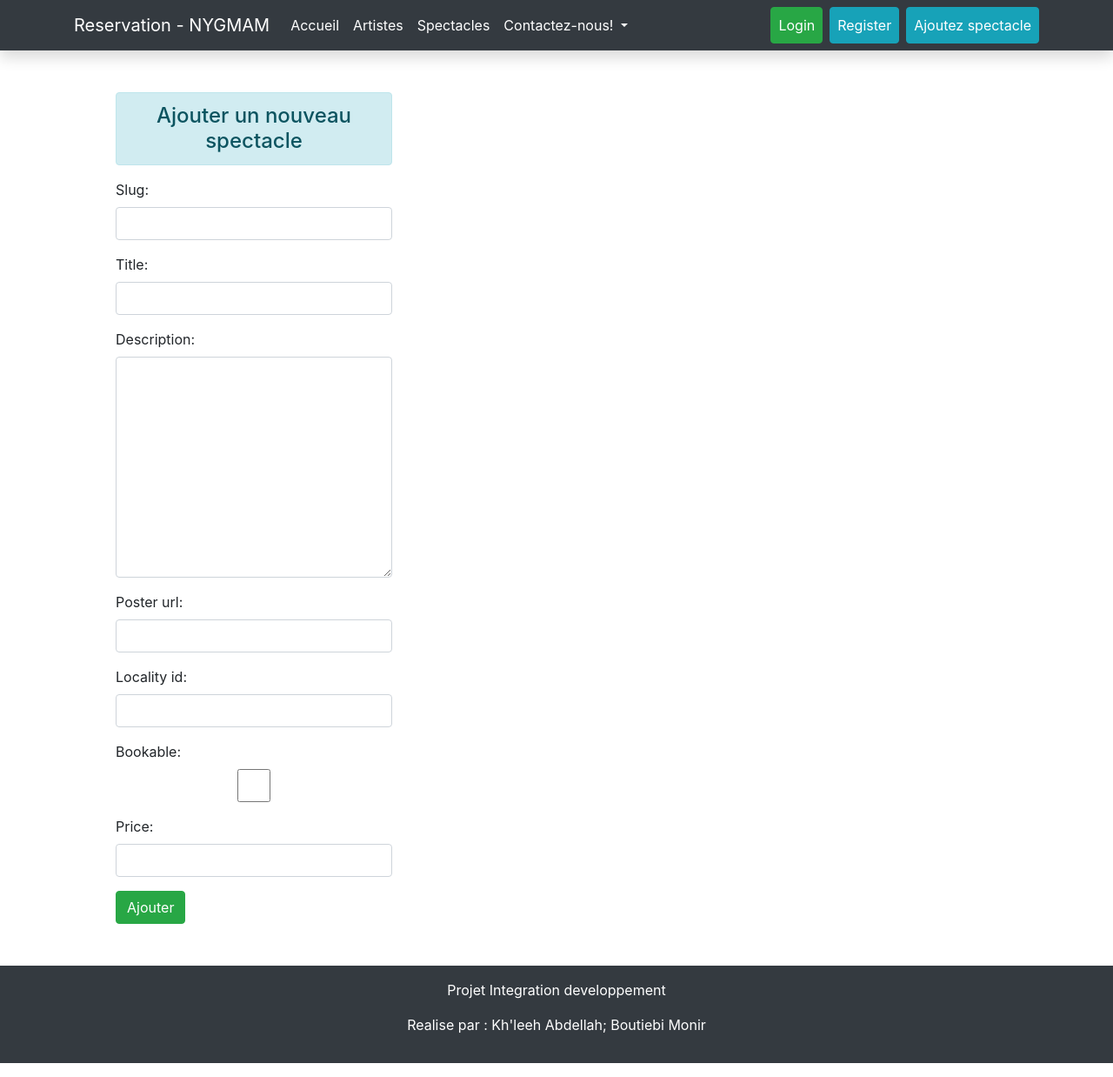
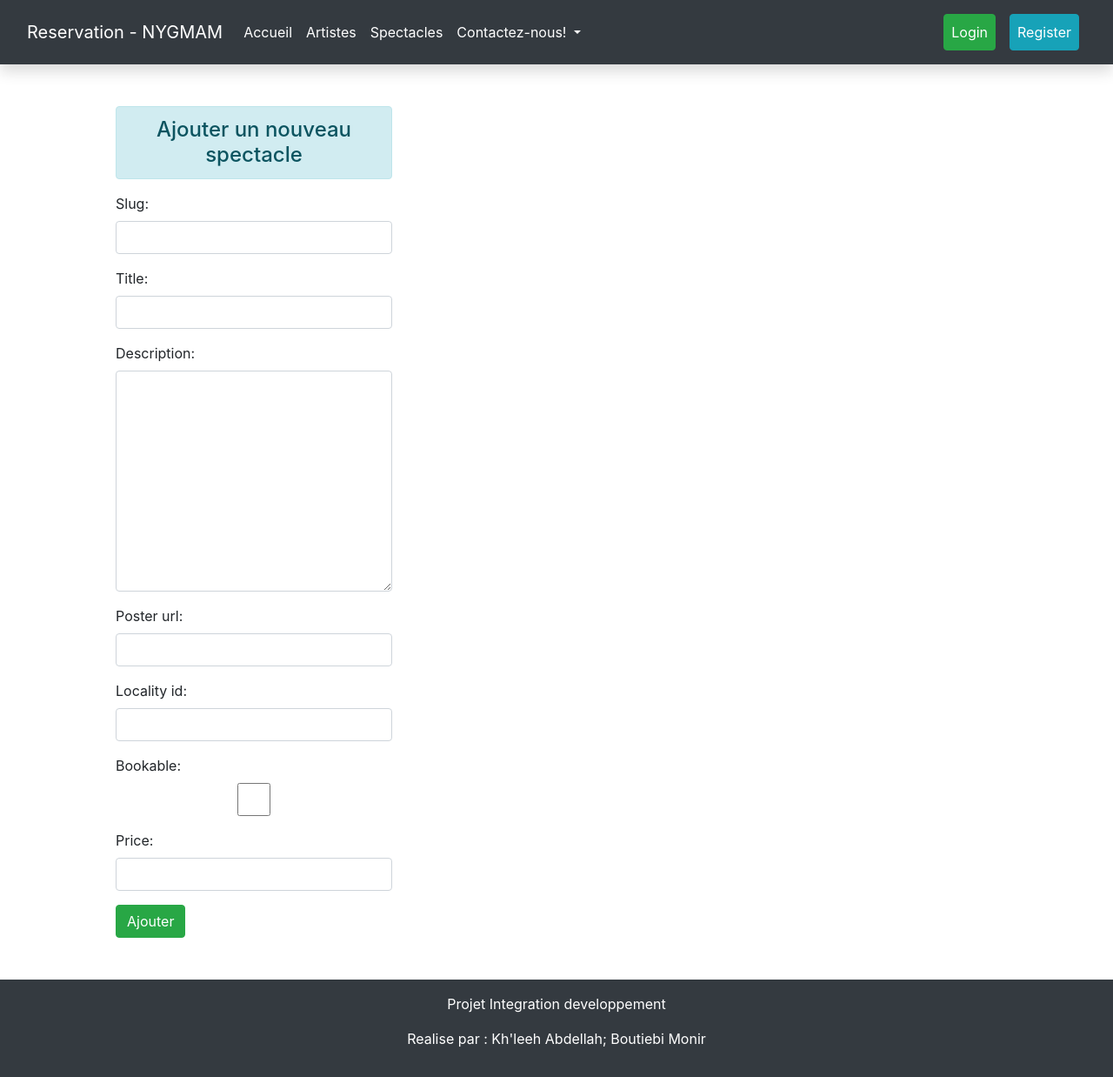
Before and after one commit to abdellahkh/labo-PID, a Django app: page /addandshow in a window 1280 px wide. Shown: the whole page at 87% size. Run offline with Django 4.2, Linux system fonts and the light colour scheme.

Commit message:
ajout calendrier, custom on navbar

```diff
--- a/reservation/templates/base.html
+++ b/reservation/templates/base.html
@@ -11,58 +11,7 @@
     <title>{% block title %} {% endblock%}</title>
   </head>
   <body>
-    <nav class="navbar navbar-expand-lg navbar-light bg-light bg-dark shadow">
-        <div class="container">
-        <a class="navbar-brand text-white" href="/">Reservation - NYGMAM</a>
-        <button class="navbar-toggler" type="button" data-toggle="collapse" data-target="#navbarNavDropdown" aria-controls="navbarNavDropdown" aria-expanded="false" aria-label="Toggle navigation">
-          <span class="navbar-toggler-icon"></span>
-        </button>
-        <div class="collapse navbar-collapse" id="navbarNavDropdown">
-          <ul class="navbar-nav">
-            <li class="nav-item active">
-              <a class="nav-link text-white" href="/">Accueil<span class="sr-only">(current)</span></a>
-            </li>
-            <li class="nav-item">
-              <a class="nav-link text-white" href="#">Artistes</a>
-            </li>
-            <li class="nav-item">
-              <a class="nav-link text-white" href="#">Spectacles</a>
-            </li>
-            <li class="nav-item dropdown">
-              <a class="nav-link dropdown-toggle text-white" href="#" id="navbarDropdownMenuLink" role="button" data-toggle="dropdown" aria-haspopup="true" aria-expanded="false">
-                Contactez-nous!
-              </a>
-              <div class="dropdown-menu" aria-labelledby="navbarDropdownMenuLink">
-                <a class="dropdown-item" href="#">Action</a>
-                <a class="dropdown-item" href="#">Another action</a>
-                <a class="dropdown-item" href="#">Something else here</a>
-              </div>
-            </li>
-          </ul>
-        </div>
-        <div>
-          <ul class="navbar-nav">
-            {% if user.is_authenticated %}
-
-              <li class="nav-item">
-                <a class="nav-link btn btn-danger text-white" href="{% url 'logout' %}">Logout</a>
-              </li>
-            {% else %}
-              <li class="nav-item">
-                <a class="nav-link btn btn-success text-white" href="{% url 'login' %}">Login</a>
-              </li>
-              <li class="nav-item active ml-2">
-                <a class="nav-link btn btn-info text-white" href="{% url 'register' %}">Register</a>
-              </li>
-            {% endif %}
-              <li class="nav-item active ml-2">
-                <a class="nav-link btn btn-info text-white" href="{% url 'addandshow' %}">Ajoutez spectacle</a>
-              </li>
-            </div>
-          </ul>
-        </div>
-    </div>
-      </nav>
+    {% include 'navbar.html' %}
       <div class="container">
         {% if messages %}
           {% for message in messages %}
--- /dev/null
+++ b/reservation/templates/navbar.html
@@ -0,0 +1,62 @@
+<nav class="navbar navbar-expand-lg navbar-light bg-dark shadow">
+    <div class="container-fluid">
+        <a class="navbar-brand text-white" href="/">Reservation - NYGMAM</a>
+        <button class="navbar-toggler" type="button" data-toggle="collapse" data-target="#navbarNavDropdown"
+            aria-controls="navbarNavDropdown" aria-expanded="false" aria-label="Toggle navigation">
+            <span class="navbar-toggler-icon"></span>
+        </button>
+        <div class="collapse navbar-collapse" id="navbarNavDropdown">
+            <ul class="navbar-nav">
+                <li class="nav-item active">
+                    <a class="nav-link text-white" href="/">Accueil<span class="sr-only">(current)</span></a>
+                </li>
+                <li class="nav-item">
+                    <a class="nav-link text-white" href="#">Artistes</a>
+                </li>
+                <li class="nav-item">
+                    <a class="nav-link text-white" href="#">Spectacles</a>
+                </li>
+                <li class="nav-item dropdown">
+                    <a class="nav-link dropdown-toggle text-white" href="#" id="navbarDropdownMenuLink" role="button"
+                        data-toggle="dropdown" aria-haspopup="true" aria-expanded="false">
+                        Contactez-nous!
+                    </a>
+                    <div class="dropdown-menu" aria-labelledby="navbarDropdownMenuLink">
+                        <a class="dropdown-item" href="#">Action</a>
+                        <a class="dropdown-item" href="#">Another action</a>
+                        <a class="dropdown-item" href="#">Something else here</a>
+                    </div>
+                </li>
+            </ul>
+        </div>
+        <div>
+            <ul class="navbar-nav">
+                {% if user.is_authenticated %}
+                    <li class="nav-item m-2">
+                        <a class="nav-link btn btn-warning text-white" href="#">My account</a>
+                    </li>
+                    <li class="nav-item m-2">
+                        <a class="nav-link btn btn-danger text-white" href="{% url 'logout' %}">Logout</a>
+                    </li>
+                        {% if user.is_superuser %}
+                            <li class="nav-item active m-2">
+                                <a class="nav-link btn btn-info text-white" href="{% url 'addandshow' %}">Ajoutez spectacle</a>
+                            </li>
+                        {% endif %}
+                    <li >
+                            <span class="badge badge-pill badge-info">{{ request.user.username }}</span>
+                    </li>
+                {% else %}
+                <li class="nav-item m-2">
+                    <a class="nav-link btn btn-success text-white" href="{% url 'login' %}">Login</a>
+                </li>
+                <li class="nav-item active m-2">
+                    <a class="nav-link btn btn-info text-white" href="{% url 'register' %}">Register</a>
+                </li>
+                {% endif %}
+
+        </div>
+        </ul>
+    </div>
+    </div>
+</nav>
--- a/reservation/urls.py
+++ b/reservation/urls.py
@@ -5,7 +5,6 @@ from .views import *
 
 urlpatterns = [
     path('',home, name="home"),
-    #path('login',login, name="login"),
-    path('register',register, name="register"),
     path('addandshow',addandshow, name="addandshow"),
+    path('<int:year>/<str:month>/',home, name="home"),
 ]
--- a/reservation/views.py
+++ b/reservation/views.py
@@ -1,15 +1,34 @@
+from calendar import HTMLCalendar
+import calendar
 from django.shortcuts import render
 from .forms import ShowRegistration
 from .models import Show
+from datetime import datetime
 
 import logging
 logging.basicConfig(level=logging.INFO)
 logger = logging.getLogger(__name__)
 
 # Create your views here.
-def home(request):
+#def home(request):
+#    shows = Show.objects.all()
+#    return render(request,'main/home.html', {'shows': shows})
+
+def home(request, year=datetime.now().year, month=datetime.now().strftime('%B')):
     shows = Show.objects.all()
-    return render(request,'main/home.html', {'shows': shows})
+
+    month = month.capitalize()
+    month_number = list(calendar.month_name).index(month)
+    month_number = int(month_number)
+
+    cal = HTMLCalendar().formatmonth( year, month_number)
+    now = datetime.now()
+    current_year = now.year
+    current_month = now.month
+
+    return render(request,'main/home.html', {'shows': shows, 'year': year, 'month':month, 'month_number ': month_number, 'cal': cal, 'current_year': current_year, 'current_month': current_month})
+
+
 
 def login(request):
     return render(request,'registration/login.html')
```
Also changed, not shown: reservation/templates/main/home.html (+11 -0 lines).
